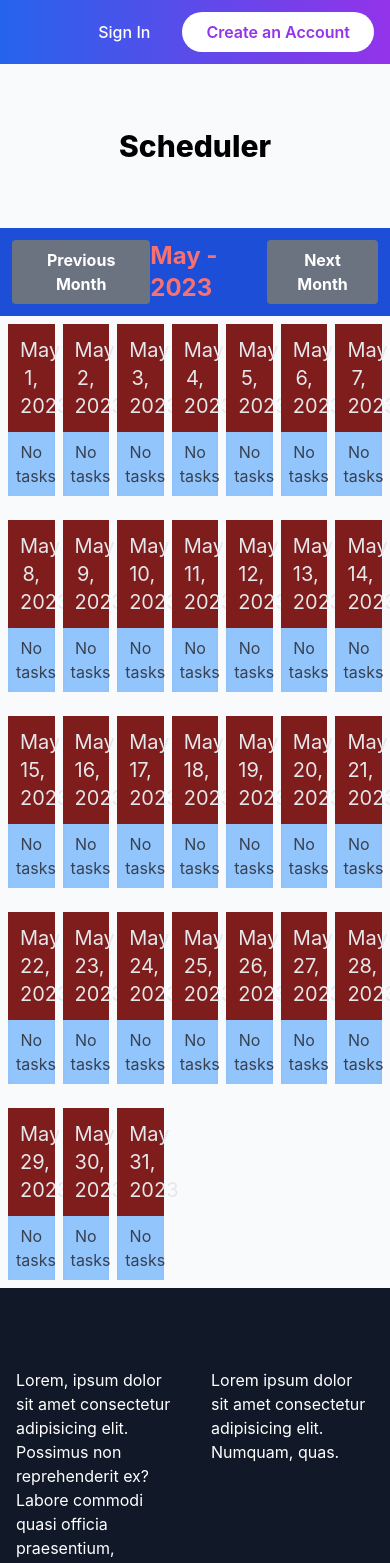
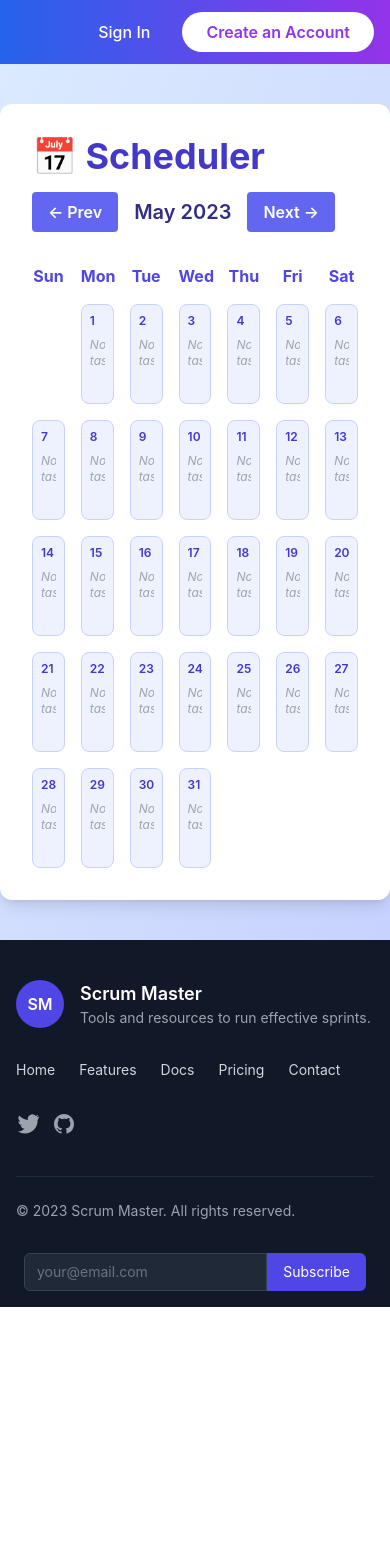
Before and after one commit to Apfirebolt/Fastapi-scrum-master, a React (Create React App) app in the folder frontend/: page /scheduler in a window 390 px wide. Shown: the top 1563 px of the page. After the commit the page ends 1307 px from the top, so only its background shows below. Built offline with nearby package versions, Linux system fonts and the light colour scheme.

Commit message:
more UI upgrades added

```diff
--- a/frontend/src/components/Footer.jsx
+++ b/frontend/src/components/Footer.jsx
@@ -1,57 +1,108 @@
-import React from "react";
-
-
 const Footer = () => {
-
-
   return (
-    <footer aria-labelledby="footer-heading" className="bg-gray-900">
+    <footer
+      className="bg-gray-900 text-gray-300"
+      aria-labelledby="footer-heading"
+    >
       <h2 id="footer-heading" className="sr-only">
         Footer
       </h2>
+
       <div className="max-w-7xl mx-auto px-4 sm:px-6 lg:px-8">
-          <div className="py-20 xl:grid xl:grid-cols-3 xl:gap-8">
-            <div className="grid grid-cols-2 gap-8 xl:col-span-2">
-              <div className="space-y-12 md:space-y-0 md:grid md:grid-cols-2 md:gap-8">
-                <p className="text-white">
-                    Lorem, ipsum dolor sit amet consectetur adipisicing elit. Possimus non reprehenderit ex?
-                    Labore commodi quasi officia praesentium, temporibus voluptate et?
-                </p>
+        <div className="py-10 md:py-12 flex flex-col md:flex-row md:items-center md:justify-between gap-8">
+          <div className="flex items-start md:items-center space-x-4">
+            <div className="flex-shrink-0">
+              <div className="h-12 w-12 rounded-full bg-indigo-600 flex items-center justify-center text-white font-semibold">
+                SM
               </div>
-              <div className="space-y-12 md:space-y-0 md:grid md:grid-cols-2 md:gap-8">
-                <p className="text-white">
-                    Lorem ipsum dolor sit amet consectetur adipisicing elit. Numquam, quas.
+            </div>
+            <div>
+              <h3 className="text-white text-lg font-semibold">Scrum Master</h3>
+              <p className="text-sm text-gray-400">
+                Tools and resources to run effective sprints.
               </p>
             </div>
           </div>
-            <div className="mt-12 md:mt-16 xl:mt-0">
-              <h3 className="text-sm font-medium text-white">Sign up for our newsletter</h3>
-              <p className="mt-6 text-sm text-gray-300">The latest deals and savings, sent to your inbox weekly.</p>
-              <form className="mt-2 flex sm:max-w-md">
-                <label htmlFor="email-address" className="sr-only">
+
+          <nav className="flex flex-wrap gap-6">
+            <a href="#" className="text-gray-300 hover:text-white text-sm">
+              Home
+            </a>
+            <a href="#" className="text-gray-300 hover:text-white text-sm">
+              Features
+            </a>
+            <a href="#" className="text-gray-300 hover:text-white text-sm">
+              Docs
+            </a>
+            <a href="#" className="text-gray-300 hover:text-white text-sm">
+              Pricing
+            </a>
+            <a href="#" className="text-gray-300 hover:text-white text-sm">
+              Contact
+            </a>
+          </nav>
+
+          <div className="flex items-center gap-3">
+            <a
+              href="#"
+              aria-label="Twitter"
+              className="text-gray-400 hover:text-white"
+            >
+              <svg
+                className="h-6 w-6"
+                fill="currentColor"
+                viewBox="0 0 24 24"
+                aria-hidden="true"
+              >
+                <path d="M23 4.56c-.8.36-1.66.6-2.56.71a4.48 4.48 0 0 0 1.96-2.48 8.96 8.96 0 0 1-2.84 1.08 4.47 4.47 0 0 0-7.63 4.07A12.68 12.68 0 0 1 3.15 3.6a4.47 4.47 0 0 0 1.38 5.96 4.42 4.42 0 0 1-2.02-.56v.06a4.47 4.47 0 0 0 3.58 4.38c-.5.14-1.03.16-1.56.06a4.48 4.48 0 0 0 4.18 3.1A8.96 8.96 0 0 1 2 19.54a12.66 12.66 0 0 0 6.86 2.01c8.23 0 12.74-6.82 12.74-12.74 0-.19 0-.38-.01-.57A9.08 9.08 0 0 0 23 4.56z" />
+              </svg>
+            </a>
+            <a
+              href="#"
+              aria-label="GitHub"
+              className="text-gray-400 hover:text-white"
+            >
+              <svg
+                className="h-6 w-6"
+                fill="currentColor"
+                viewBox="0 0 24 24"
+                aria-hidden="true"
+              >
+                <path
+                  fillRule="evenodd"
+                  d="M12 2C6.48 2 2 6.48 2 12c0 4.42 2.87 8.17 6.84 9.49.5.09.66-.22.66-.49 0-.24-.01-.87-.01-1.71-2.78.6-3.37-1.34-3.37-1.34-.45-1.15-1.11-1.45-1.11-1.45-.91-.62.07-.61.07-.61 1.01.07 1.54 1.04 1.54 1.04.89 1.53 2.34 1.09 2.91.83.09-.65.35-1.09.64-1.34-2.22-.25-4.55-1.11-4.55-4.94 0-1.09.39-1.98 1.03-2.68-.1-.25-.45-1.28.1-2.66 0 0 .84-.27 2.75 1.02A9.6 9.6 0 0 1 12 6.8c.85.004 1.71.115 2.51.34 1.9-1.29 2.74-1.02 2.74-1.02.55 1.38.2 2.41.1 2.66.64.7 1.03 1.59 1.03 2.68 0 3.84-2.34 4.69-4.57 4.93.36.31.68.92.68 1.85 0 1.34-.01 2.42-.01 2.75 0 .27.16.59.67.49A10 10 0 0 0 22 12c0-5.52-4.48-10-10-10z"
+                  clipRule="evenodd"
+                />
+              </svg>
+            </a>
+          </div>
+        </div>
+
+        <div className="pt-6 border-t border-gray-800 flex flex-col md:flex-row md:items-center md:justify-between gap-4">
+          <p className="text-sm text-gray-400">
+            &copy; {new Date().getFullYear()} Scrum Master. All rights reserved.
+          </p>
+
+          <form
+            className="flex w-full max-w-md py-4 px-2"
+            onSubmit={(e) => e.preventDefault()}
+          >
+            <label htmlFor="footer-email" className="sr-only">
               Email address
             </label>
             <input
-                  id="email-address"
-                  type="text"
-                  autoComplete="email"
-                  required
-                  className="appearance-none min-w-0 w-full bg-white border border-white rounded-md shadow-sm py-2 px-4 text-base text-gray-900 placeholder-gray-500 focus:outline-none focus:border-white focus:ring-2 focus:ring-offset-2 focus:ring-offset-gray-900 focus:ring-white"
+              id="footer-email"
+              type="email"
+              placeholder="your@email.com"
+              className="flex-1 min-w-0 px-3 py-2 rounded-l-md bg-gray-800 border border-gray-700 text-sm text-gray-200 placeholder-gray-500 focus:outline-none focus:ring-2 focus:ring-indigo-500"
             />
-                <div className="ml-4 flex-shrink-0">
             <button
               type="submit"
-                    className="w-full bg-indigo-600 border border-transparent rounded-md shadow-sm py-2 px-4 flex items-center justify-center text-base font-medium text-white hover:bg-indigo-700 focus:outline-none focus:ring-2 focus:ring-offset-2 focus:ring-offset-gray-900 focus:ring-indigo-500"
+              className="px-4 py-2 bg-indigo-600 hover:bg-indigo-700 text-white rounded-r-md text-sm"
             >
-                    Sign up
+              Subscribe
             </button>
-                </div>
           </form>
-            </div>
-          </div>
-
-          <div className="border-t border-gray-800 py-10">
-            <p className="text-sm text-gray-400">Copyright &copy; 2022 Scrum Master Inc.</p>
         </div>
       </div>
     </footer>
--- a/frontend/src/pages/Login.jsx
+++ b/frontend/src/pages/Login.jsx
@@ -1,4 +1,4 @@
-import React, { useState, useEffect } from "react";
+import React, { useEffect } from "react";
 import { useSelector, useDispatch } from 'react-redux'
 import { useNavigate } from 'react-router-dom'
 import { useForm } from 'react-hook-form';
@@ -33,44 +33,66 @@ const Login = () => {
 
 
   return (
-    <form onSubmit={handleSubmit((data) => dispatch(login(data)))} className="md:w-1/2 sm:w-3/4 mx-auto my-3">
-      <p className="text-center text-2xl my-3 text-red-700">LOGIN</p>
-      <div className="mb-4">
+    <div className="flex items-center justify-center min-h-screen bg-gradient-to-br from-purple-100 to-purple-300">
+      <form
+        onSubmit={handleSubmit((data) => dispatch(login(data)))}
+        className="bg-white shadow-lg rounded-lg px-10 py-8 w-full max-w-md"
+      >
+        <h2 className="text-3xl font-extrabold text-center text-purple-700 mb-6">Sign In</h2>
+        <div className="mb-5">
           <label
-          className="block text-gray-700 text-sm font-bold mb-2"
+            className="block text-gray-800 text-sm font-semibold mb-2"
             htmlFor="email"
           >
-          Email
+            Email Address
           </label>
           <input
-          className="shadow appearance-none border rounded w-full py-2 px-3 text-gray-700 leading-tight focus:outline-none focus:shadow-outline"
+            className={`border-2 rounded-md w-full py-2 px-3 focus:outline-none focus:border-purple-500 transition ${
+              errors.email ? "border-red-400" : "border-gray-300"
+            }`}
             id="email"
-          type="text"
-          placeholder="Email"
+            type="email"
+            placeholder="you@example.com"
             {...register('email', { required: true })}
           />
+          {errors.email && (
+            <p className="text-xs text-red-500 mt-1">Email is required.</p>
+          )}
         </div>
-      {errors.email && <p className="text-red-500">Email is required.</p>}
-      <div className="mb-4">
+        <div className="mb-6">
           <label
-          className="block text-gray-700 text-sm font-bold mb-2"
+            className="block text-gray-800 text-sm font-semibold mb-2"
             htmlFor="password"
           >
             Password
           </label>
           <input
-          className="shadow appearance-none border rounded w-full py-2 px-3 text-gray-700 leading-tight focus:outline-none focus:shadow-outline"
+            className={`border-2 rounded-md w-full py-2 px-3 focus:outline-none focus:border-purple-500 transition ${
+              errors.password ? "border-red-400" : "border-gray-300"
+            }`}
             id="password"
             type="password"
-          placeholder="Enter Password"
+            placeholder="Enter your password"
             {...register('password', { required: true })}
           />
-        {errors.password && <p className="text-red-500">Password is required.</p>}
+          {errors.password && (
+            <p className="text-xs text-red-500 mt-1">Password is required.</p>
+          )}
         </div>
-
-      <input className="shadow bg-purple-500 hover:bg-purple-400 focus:shadow-outline focus:outline-none text-white font-bold py-2 px-4 rounded"
-        type="submit" value="Sign In" />
+        <button
+          type="submit"
+          className="w-full bg-purple-600 hover:bg-purple-700 text-white font-bold py-2 rounded-md transition"
+          disabled={isLoading}
+        >
+          {isLoading ? "Signing In..." : "Sign In"}
+        </button>
+        {isError && (
+          <div className="mt-4 text-center text-red-600 text-sm">
+            {message}
+          </div>
+        )}
       </form>
+    </div>
   );
 };
 
--- a/frontend/src/pages/ProjectDetail.jsx
+++ b/frontend/src/pages/ProjectDetail.jsx
@@ -88,61 +88,73 @@ const ProjectDetail = () => {
   };
 
   return (
+    <div className="flex justify-center items-center min-h-[60vh]">
       <form
-      onSubmit={handleSubmit((data) => updateProjectUtil(data))}
-      className="md:w-1/2 sm:w-3/4 mx-auto my-3"
+        onSubmit={handleSubmit(updateProjectUtil)}
+        className="w-full max-w-lg bg-white shadow-md rounded px-8 pt-6 pb-8 mb-4"
       >
-      <p className="text-center text-2xl my-3 text-red-700">PROJECT DETAIL</p>
-      <div className="mb-4">
+        <h2 className="text-3xl font-semibold text-center text-purple-700 mb-6">
+          Project Detail
+        </h2>
+        <div className="mb-5">
           <label
+            htmlFor="title"
             className="block text-gray-700 text-sm font-bold mb-2"
-          htmlFor="title"
           >
             Title
           </label>
           <input
-          className="shadow appearance-none border rounded w-full py-2 px-3 text-gray-700 leading-tight focus:outline-none focus:shadow-outline"
             id="title"
             type="text"
             placeholder="Project Title"
             {...register("title", { required: true })}
+            className={`appearance-none border ${
+              errors.title ? "border-red-500" : "border-gray-300"
+            } rounded w-full py-2 px-3 text-gray-700 leading-tight focus:outline-none focus:shadow-outline`}
           />
-        {errors.title && <p className="text-red-500">Title is required.</p>}
+          {errors.title && (
+            <p className="text-red-500 text-xs mt-1">Title is required.</p>
+          )}
         </div>
-      <div className="mb-4">
+        <div className="mb-5">
           <label
+            htmlFor="description"
             className="block text-gray-700 text-sm font-bold mb-2"
-          htmlFor="description"
           >
             Description
           </label>
           <textarea
-          className="shadow appearance-none border rounded w-full py-2 px-3 text-gray-700 leading-tight focus:outline-none focus:shadow-outline"
             id="description"
-          type="text"
             placeholder="Project Description"
-          rows="10"
+            rows="6"
             {...register("description", { required: true })}
-        ></textarea>
+            className={`appearance-none border ${
+              errors.description ? "border-red-500" : "border-gray-300"
+            } rounded w-full py-2 px-3 text-gray-700 leading-tight focus:outline-none focus:shadow-outline`}
+          />
           {errors.description && (
-          <p className="text-red-500">Description is required.</p>
+            <p className="text-red-500 text-xs mt-1">
+              Description is required.
+            </p>
           )}
         </div>
-
-      <div>
-        <input
-          className="shadow bg-purple-500 hover:bg-purple-400 focus:shadow-outline focus:outline-none text-white font-bold py-2 px-4 rounded"
+        <div className="flex justify-between items-center mt-8">
+          <button
             type="submit"
-          value="Update Project"
-        />
+            className="bg-purple-600 hover:bg-purple-700 text-white font-bold py-2 px-6 rounded focus:outline-none focus:shadow-outline transition"
+          >
+            Update Project
+          </button>
           <button
-          onClick={(e) => deleteProjectUtil(e)}
-          className="shadow mx-3 bg-red-500 hover:bg-red-400 focus:shadow-outline focus:outline-none text-white font-bold py-2 px-4 rounded"
+            type="button"
+            onClick={deleteProjectUtil}
+            className="bg-red-500 hover:bg-red-600 text-white font-bold py-2 px-6 rounded focus:outline-none focus:shadow-outline transition"
           >
             Delete Project
           </button>
         </div>
       </form>
+    </div>
   );
 };
 
--- a/frontend/src/pages/Register.jsx
+++ b/frontend/src/pages/Register.jsx
@@ -11,7 +11,7 @@ const Register = () => {
     formState: { errors },
   } = useForm();
 
-  const { user, isLoading, isError, isSuccess, message } = useSelector(
+  const { user, isError, isSuccess, message } = useSelector(
     (state) => state.auth
   )
 
@@ -33,92 +33,86 @@ const Register = () => {
 
 
   return (
-    <form onSubmit={handleSubmit((data) => dispatch(registerFunc(data)))} className="md:w-1/2 sm:w-3/4 mx-auto my-3">
-      <p className="text-center text-2xl my-3 text-red-700">REGISTER</p>
-      <div className="mb-4">
-        <label
-          className="block text-gray-700 text-sm font-bold mb-2"
-          htmlFor="email"
-        >
+    <div className="flex items-center justify-center min-h-screen bg-gradient-to-br from-purple-100 to-blue-100">
+      <div className="w-full max-w-md bg-white rounded-xl shadow-lg p-8">
+        <h2 className="text-3xl font-extrabold text-center text-purple-700 mb-6">Create Account</h2>
+        <form onSubmit={handleSubmit((data) => dispatch(registerFunc(data)))} className="space-y-5">
+          <div>
+            <label className="block text-gray-700 text-sm font-semibold mb-1" htmlFor="email">
               Email
             </label>
             <input
-          className="shadow appearance-none border rounded w-full py-2 px-3 text-gray-700 leading-tight focus:outline-none focus:shadow-outline"
+              className="w-full px-4 py-2 border border-gray-300 rounded-lg focus:ring-2 focus:ring-purple-400 focus:outline-none"
               id="email"
-          type="text"
-          placeholder="Email"
+              type="email"
+              placeholder="you@example.com"
               {...register('email', { required: true })}
             />
-        {errors.email && <p className="text-red-500">Email is required.</p>}
+            {errors.email && <p className="text-xs text-red-500 mt-1">Email is required.</p>}
           </div>
-      <div className="mb-4">
-        <label
-          className="block text-gray-700 text-sm font-bold mb-2"
-          htmlFor="username"
-        >
+          <div>
+            <label className="block text-gray-700 text-sm font-semibold mb-1" htmlFor="username">
               Username
             </label>
             <input
-          className="shadow appearance-none border rounded w-full py-2 px-3 text-gray-700 leading-tight focus:outline-none focus:shadow-outline"
+              className="w-full px-4 py-2 border border-gray-300 rounded-lg focus:ring-2 focus:ring-purple-400 focus:outline-none"
               id="username"
               type="text"
               placeholder="Username"
               {...register('username', { required: true })}
             />
-        {errors.username && <p className="text-red-500">Username is required.</p>}
+            {errors.username && <p className="text-xs text-red-500 mt-1">Username is required.</p>}
           </div>
-
-      <div className="mb-4">
-        <label
-          className="block text-gray-700 text-sm font-bold mb-2"
-          htmlFor="password"
-        >
+          <div>
+            <label className="block text-gray-700 text-sm font-semibold mb-1" htmlFor="password">
               Password
             </label>
             <input
-          className="shadow appearance-none border rounded w-full py-2 px-3 text-gray-700 leading-tight focus:outline-none focus:shadow-outline"
+              className="w-full px-4 py-2 border border-gray-300 rounded-lg focus:ring-2 focus:ring-purple-400 focus:outline-none"
               id="password"
               type="password"
               placeholder="Enter Password"
               {...register('password', { required: true })}
             />
-        {errors.password && <p className="text-red-500">Password is required.</p>}
+            {errors.password && <p className="text-xs text-red-500 mt-1">Password is required.</p>}
           </div>
-      <div className="mb-4">
-        <label
-          className="block text-gray-700 text-sm font-bold mb-2"
-          htmlFor="firstName"
-        >
+          <div className="flex space-x-3">
+            <div className="w-1/2">
+              <label className="block text-gray-700 text-sm font-semibold mb-1" htmlFor="firstName">
                 First Name
               </label>
               <input
-          className="shadow appearance-none border rounded w-full py-2 px-3 text-gray-700 leading-tight focus:outline-none focus:shadow-outline"
+                className="w-full px-4 py-2 border border-gray-300 rounded-lg focus:ring-2 focus:ring-purple-400 focus:outline-none"
                 id="firstName"
                 type="text"
                 placeholder="First Name"
                 {...register('firstName', { required: true })}
               />
-        {errors.firstName && <p className="text-red-500">First Name is required.</p>}
+              {errors.firstName && <p className="text-xs text-red-500 mt-1">First Name is required.</p>}
             </div>
-      <div className="mb-4">
-        <label
-          className="block text-gray-700 text-sm font-bold mb-2"
-          htmlFor="lastName"
-        >
+            <div className="w-1/2">
+              <label className="block text-gray-700 text-sm font-semibold mb-1" htmlFor="lastName">
                 Last Name
               </label>
               <input
-          className="shadow appearance-none border rounded w-full py-2 px-3 text-gray-700 leading-tight focus:outline-none focus:shadow-outline"
+                className="w-full px-4 py-2 border border-gray-300 rounded-lg focus:ring-2 focus:ring-purple-400 focus:outline-none"
                 id="lastName"
                 type="text"
                 placeholder="Last Name"
                 {...register('lastName', { required: true })}
               />
-        {errors.lastName && <p className="text-red-500">Last Name is required.</p>}
+              {errors.lastName && <p className="text-xs text-red-500 mt-1">Last Name is required.</p>}
             </div>
-      <input className="shadow cursor-pointer bg-purple-500 hover:bg-purple-400 focus:shadow-outline focus:outline-none text-white font-bold py-2 px-4 rounded"
-        type="submit" value="Sign Up" />
+          </div>
+          <button
+            className="w-full py-2 px-4 bg-purple-600 hover:bg-purple-700 text-white font-bold rounded-lg transition duration-200"
+            type="submit"
+          >
+            Sign Up
+          </button>
         </form>
+      </div>
+    </div>
   );
 };
 
--- a/frontend/src/pages/Scheduler.jsx
+++ b/frontend/src/pages/Scheduler.jsx
@@ -84,56 +84,66 @@ const Scheduler = () => {
     <motion.div
       initial={{ opacity: 0 }}
       animate={{ opacity: 1 }}
-      className="bg-gray-50">
-      <div className="mx-auto max-w-screen-xl px-4 py-16 lg:flex lg:items-center">
-        <div className="mx-auto max-w-xl text-center">
-          <h1 className="text-3xl font-extrabold sm:text-5xl">Scheduler</h1>
+      className="min-h-screen bg-gradient-to-br from-blue-100 to-indigo-200 py-10"
+    >
+      <div className="max-w-4xl mx-auto bg-white rounded-xl shadow-lg p-8">
+        <div className="flex flex-col md:flex-row md:items-center md:justify-between mb-8">
+          <h1 className="text-4xl font-bold text-indigo-700 mb-4 md:mb-0">📅 Scheduler</h1>
+          <div className="flex items-center gap-4">
+            <button
+              className="bg-indigo-500 hover:bg-indigo-700 text-white font-semibold py-2 px-4 rounded transition"
+              onClick={goToPreviousMonth}
+            >
+              ← Prev
+            </button>
+            <span className="text-xl font-semibold text-indigo-900">
+              {dayjs(startDate).format("MMMM YYYY")}
+            </span>
+            <button
+              className="bg-indigo-500 hover:bg-indigo-700 text-white font-semibold py-2 px-4 rounded transition"
+              onClick={goToNextMonth}
+            >
+              Next →
+            </button>
+          </div>
         </div>
-      </div>
-      <div className="flex justify-around items-center bg-blue-700 text-white w-full p-3">
-        <button
-          className="bg-gray-500 hover:bg-gray-900 text-white font-bold py-2 px-4 rounded"
-          onClick={() => goToPreviousMonth()}
-        >
-          Previous Month
-        </button>
-        <p className="font-bold text-2xl text-red-400">
-          {dayjs(startDate).format("MMMM")} - {dayjs(startDate).year()}
-        </p>
-        <button
-          className="bg-gray-500 hover:bg-gray-900 text-white font-bold py-2 px-4 rounded"
-          onClick={() => goToNextMonth()}
-        >
-          Next Month
-        </button>
-      </div>
-      <div className="grid grid-cols-7 px-2 gap-2">
-        {monthDays.map((item, index) => {
-          return (
+        <div className="grid grid-cols-7 gap-4">
+          {["Sun", "Mon", "Tue", "Wed", "Thu", "Fri", "Sat"].map((d) => (
+            <div key={d} className="text-center font-bold text-indigo-600">{d}</div>
+          ))}
+          {/* Padding for first day of month */}
+          {(() => {
+            const firstDay = dayjs(startDate).day();
+            return Array.from({ length: firstDay }).map((_, i) => (
+              <div key={`pad-${i}`} />
+            ));
+          })()}
+          {monthDays.map((item, idx) => (
             <div
-              key={index}
-              className="my-2 bg-blue-300 text-gray-700 text-center shadow-inner"
+              key={idx}
+              className="bg-indigo-50 border border-indigo-200 rounded-lg p-2 min-h-[100px] flex flex-col"
             >
-              <p className="bg-red-900 text-gray-200 text-bold text-xl p-3">{dayjs(item.date).format("MMMM D, YYYY")}</p>
-              <div className="p-2">
+              <div className="text-xs font-semibold text-indigo-700 mb-2">
+                {dayjs(item.date).format("D")}
+              </div>
+              <div className="flex-1 space-y-1 overflow-y-auto">
                 {item.tasks.length ? (
-                  item.tasks.map((item, index) => {
-                    return (
-                      <div
-                        key={index}
-                        className="bg-gray-100 shadow-lg rounded-md my-2"
-                      >
-                        <p>{item.title}</p>
-                      </div>
-                    );
-                  })
+                  item.tasks.map((task, tIdx) => (
+                    <div
+                      key={tIdx}
+                      className="bg-indigo-200 text-indigo-900 rounded px-2 py-1 text-xs font-medium shadow"
+                      title={task.title}
+                    >
+                      {task.title}
+                    </div>
+                  ))
                 ) : (
-                  <p>No tasks</p>
+                  <div className="text-gray-400 text-xs italic">No tasks</div>
                 )}
               </div>
             </div>
-          );
-        })}
+          ))}
+        </div>
       </div>
     </motion.div>
   );
```
Also changed, not shown: frontend/src/components/ProjectCard.jsx (+7 -5 lines), frontend/src/pages/Projects.jsx (+16 -12 lines). Lines whose indentation alone changed are shown as unchanged.
